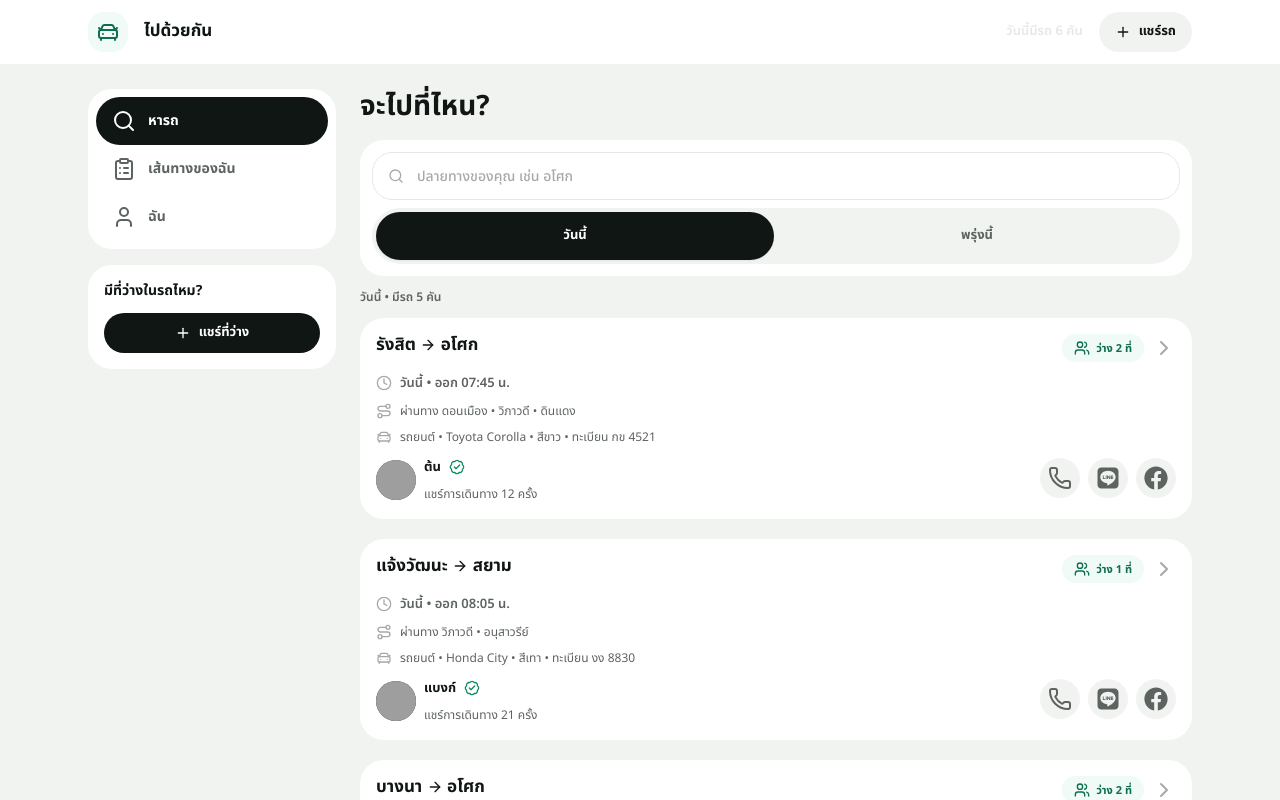
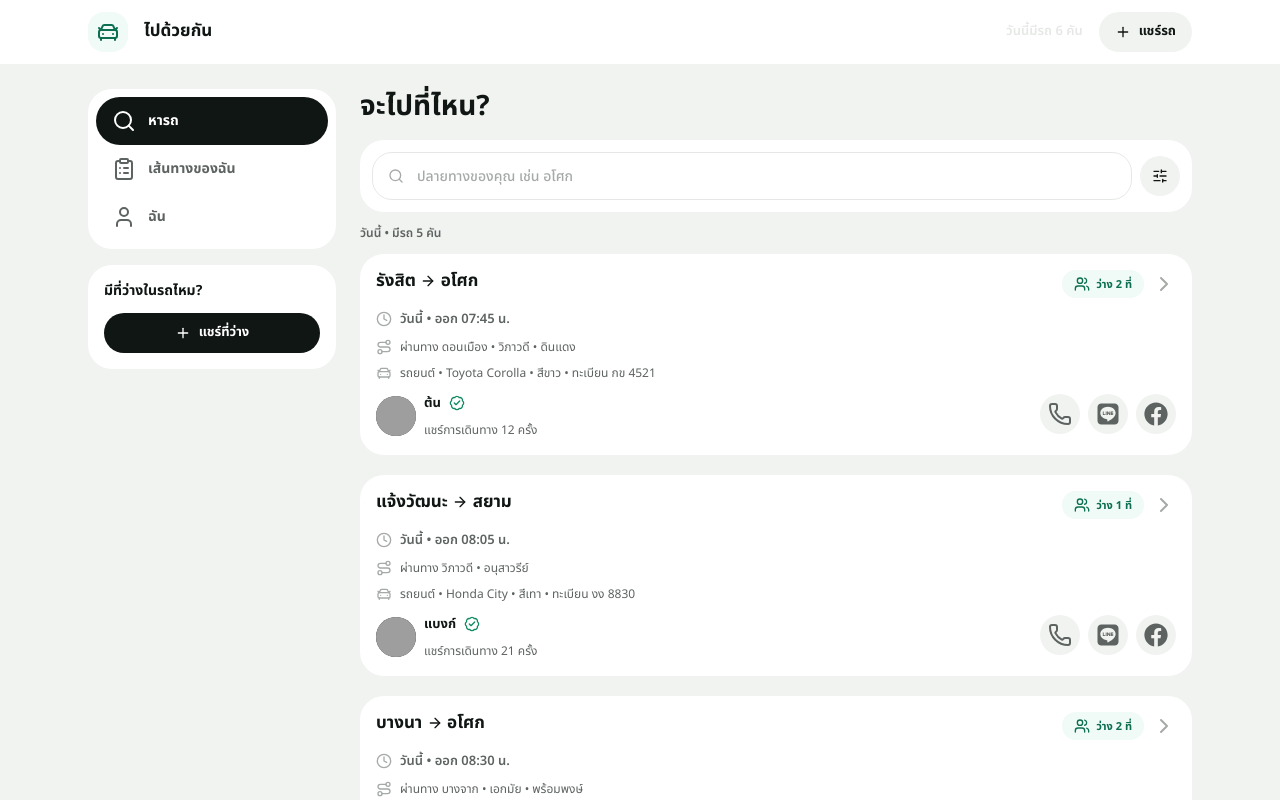
Before and after one commit to jarangit/port-share-seets, a Next.js app: page /find in a window 1280 px wide. Shown: the top 800 px of the page. Built offline with nearby package versions, Linux system fonts and the light colour scheme; grey boxes are pictures that could not be loaded.

Commit message:
add vehicle filter with expandable filter panel on find page

```diff
--- a/src/components/ui/controls.tsx
+++ b/src/components/ui/controls.tsx
@@ -3,7 +3,8 @@ import { cn } from "@/lib/utils";
 import { Icon } from "@/components/ui/icon";
 import type { LucideIcon } from "lucide-react";
 
-/* SegmentedControl — day tabs (วันนี้ / พรุ่งนี้) */
+/* SegmentedControl — option tabs (day tabs, vehicle filter).
+   Columns follow the option count (2–3 supported). */
 export function SegmentedControl<T extends string>({
   options,
   value,
@@ -14,7 +15,11 @@ export function SegmentedControl<T extends string>({
   onChange: (id: T) => void;
 }) {
   return (
-    <div className="grid grid-cols-2 gap-1 rounded-full bg-interactive p-1" role="group">
+    <div
+      className="grid gap-1 rounded-full bg-interactive p-1"
+      style={{ gridTemplateColumns: `repeat(${options.length}, minmax(0, 1fr))` }}
+      role="group"
+    >
       {options.map((o) => (
         <button
           key={o.id}
--- a/src/features/rides/components/ride-offer-feed.tsx
+++ b/src/features/rides/components/ride-offer-feed.tsx
@@ -2,7 +2,7 @@
 import { useMemo, useState } from "react";
 import { SearchInput } from "@/components/ui/input";
 import { Button } from "@/components/ui/button";
-import { Stack } from "@/components/ui/layout";
+import { Cluster, Grow, Stack } from "@/components/ui/layout";
 import { SearchPanel } from "@/components/ui/surface";
 import { Text } from "@/components/ui/typography";
 import { Icon } from "@/components/ui/icon";
@@ -10,18 +10,29 @@ import { SegmentedControl } from "@/components/ui/controls";
 import { EmptyState } from "@/components/ui/cards";
 import { RideOfferCard } from "@/features/rides/components/ride-offer-card";
 import { rideOffers } from "@/features/rides/data/rides";
-import { Search, CarFront } from "lucide-react";
+import type { VehicleType } from "@/features/rides/types";
+import { vehicleMeta } from "@/components/atoms/badges";
+import { Search, CarFront, SlidersHorizontal } from "lucide-react";
 
 type DayTab = "today" | "tomorrow";
+type VehicleFilter = "all" | VehicleType;
 
 const dayTabs: { id: DayTab; label: string }[] = [
   { id: "today", label: "วันนี้" },
   { id: "tomorrow", label: "พรุ่งนี้" },
 ];
 
+const vehicleTabs: { id: VehicleFilter; label: string }[] = [
+  { id: "all", label: "ทั้งหมด" },
+  { id: "car", label: vehicleMeta.car.label },
+  { id: "motorbike", label: vehicleMeta.motorbike.label },
+];
+
 export function RideOfferFeed() {
   const [to, setTo] = useState("");
   const [day, setDay] = useState<DayTab>("today");
+  const [vehicle, setVehicle] = useState<VehicleFilter>("all");
+  const [expanded, setExpanded] = useState(false);
 
   const results = useMemo(() => {
     const t = to.trim();
@@ -29,24 +40,44 @@ export function RideOfferFeed() {
       if (o.seatsLeft === 0) return false;
       if (day === "today" && o.dateLabel !== "วันนี้") return false;
       if (day === "tomorrow" && o.dateLabel !== "พรุ่งนี้") return false;
+      if (vehicle !== "all" && o.vehicle.type !== vehicle) return false;
       if (t && !`${o.destination} ${o.via.join(" ")}`.includes(t)) return false;
       return true;
     });
-  }, [to, day]);
+  }, [to, day, vehicle]);
 
-  const hasQuery = to.trim() !== "";
+  const hasQuery = to.trim() !== "" || vehicle !== "all";
+  const isFiltering = day !== "today" || vehicle !== "all";
 
   return (
     <Stack gap="md">
       <SearchPanel>
         <Stack gap="sm">
+          <Cluster gap="sm" align="center">
+            <Grow>
               <SearchInput
                 icon={Search}
                 value={to}
                 onChange={(e) => setTo(e.target.value)}
                 placeholder="ปลายทางของคุณ เช่น อโศก"
               />
+            </Grow>
+            <Button
+              variant={expanded || isFiltering ? "default" : "secondary"}
+              size="icon"
+              onClick={() => setExpanded((v) => !v)}
+              aria-label={expanded ? "ซ่อนตัวกรอง" : "แสดงตัวกรอง"}
+              aria-expanded={expanded}
+            >
+              <Icon icon={SlidersHorizontal} size="xs" />
+            </Button>
+          </Cluster>
+          {expanded && (
+            <>
               <SegmentedControl options={dayTabs} value={day} onChange={setDay} />
+              <SegmentedControl options={vehicleTabs} value={vehicle} onChange={setVehicle} />
+            </>
+          )}
         </Stack>
       </SearchPanel>
 
@@ -61,13 +92,14 @@ export function RideOfferFeed() {
           title="ยังไม่มีรถตรงกับทางที่ค้นหา"
           hint="ลองค้นหาปลายทางใกล้เคียงอีกครั้ง"
           action={
-            to ? (
+            hasQuery ? (
               <Button
                 variant="outline"
                 size="sm"
                 onClick={() => {
                   setTo("");
                   setDay("today");
+                  setVehicle("all");
                 }}
               >
                 <Icon icon={Search} size="xs" /> ล้างการค้นหา
```
Lines whose indentation alone changed are shown as unchanged.
